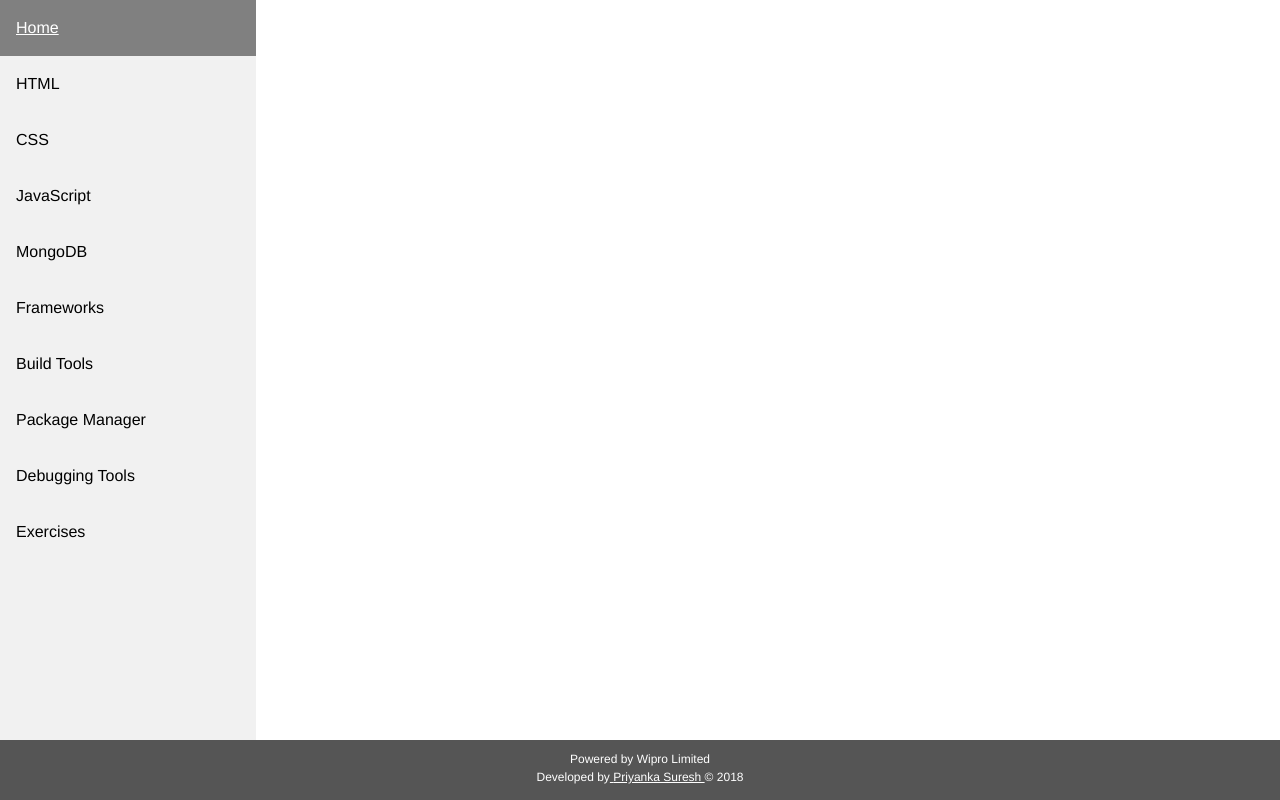
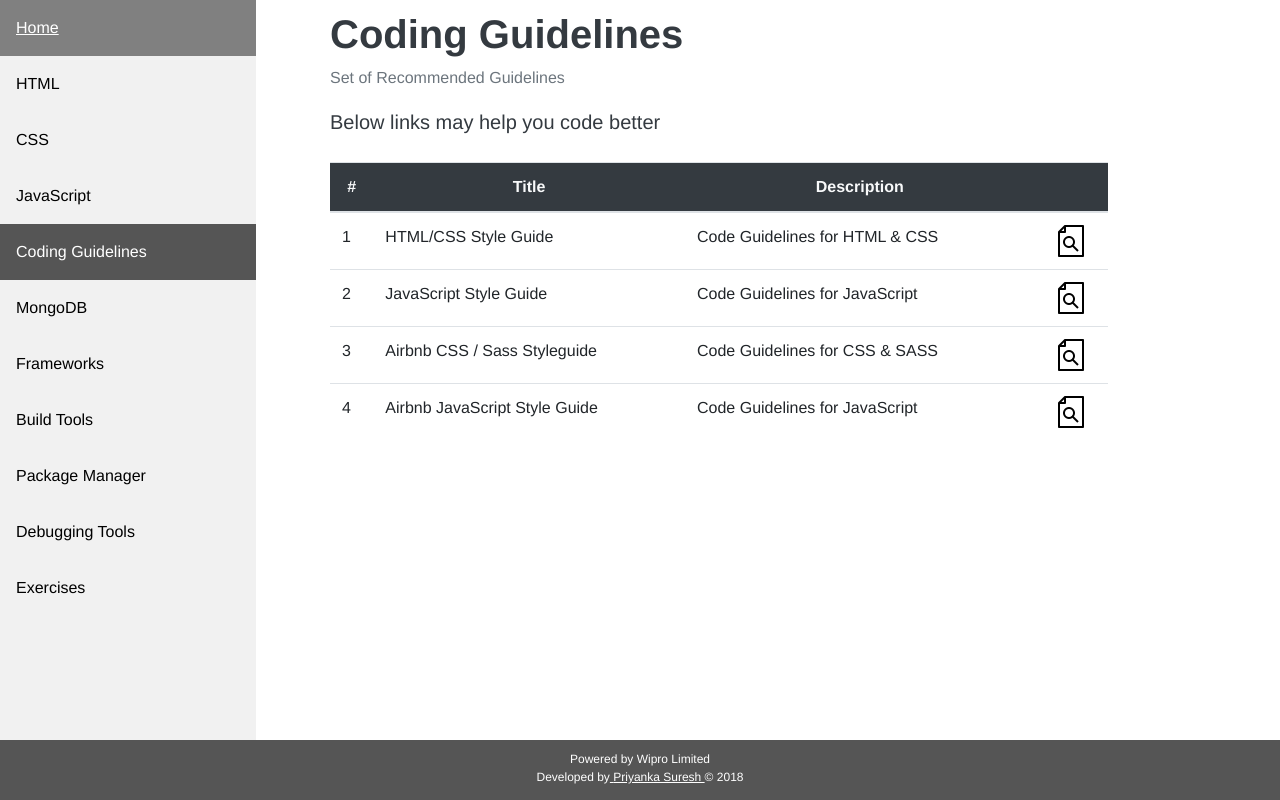
Before and after one commit to priyanka2504/wipro25, a React (Create React App) app: page /codingGuidelines in a window 1280 px wide. Built offline with nearby package versions, Linux system fonts and the light colour scheme.

Commit message:
Add files via upload

```diff
--- a/src/App.js
+++ b/src/App.js
@@ -11,6 +11,7 @@ import Exercises from './Exercises';
 import PackageManager from './PackageManager';
 import Database from './Database';
 import DebuggingTools from './DebuggingTools';
+import Coding from './Coding';
 
 const routes = [
   {
@@ -32,6 +33,11 @@ const routes = [
     path: "/javascript",
     exact: true,
     main: () => <JavaScript />
+  },
+  {
+    path: "/codingGuidelines",
+    exact: true,
+    main: () => <Coding />
   },
   {
     path: "/database",
@@ -103,6 +109,7 @@ class App extends Component {
                 <NavLink activeClassName='active' to="/html">HTML</NavLink>
                 <NavLink activeClassName='active' to="/css">CSS</NavLink>
                 <NavLink activeClassName='active' to="/javascript">JavaScript</NavLink>
+                <NavLink activeClassName='active' to="/codingGuidelines">Coding Guidelines</NavLink>
                 <NavLink activeClassName='active' to="/database">MongoDB</NavLink>
                 <NavLink activeClassName='active' to="/frameworks">Frameworks</NavLink>
                 <NavLink activeClassName='active' to="/build-tools">Build Tools</NavLink>
@@ -120,6 +127,7 @@ class App extends Component {
                 <NavLink activeClassName='active' to="/html">HTML</NavLink>
                 <NavLink activeClassName='active' to="/css">CSS</NavLink>
                 <NavLink activeClassName='active' to="/javascript">JavaScript</NavLink>
+                <NavLink activeClassName='active' to="/codingGuidelines">Coding Guidelines</NavLink>
                 <NavLink activeClassName='active' to="/database">MongoDB</NavLink>
                 <NavLink activeClassName='active' to="/frameworks">Frameworks</NavLink>
                 <NavLink activeClassName='active' to="/build-tools">Build Tools</NavLink>
--- /dev/null
+++ b/src/Coding.js
@@ -0,0 +1,68 @@
+import React, { Component } from 'react';
+import './App.css';
+import preview from './preview.png';
+
+class CSS extends Component {
+    render() {
+        return (
+            <div className="coding">
+                <h1 className="text-dark"><b>Coding Guidelines</b></h1>
+                <p className="text-secondary">Set of Recommended Guidelines </p>
+                {/* <h5 className="text-dark"> CSS describes the presentation of a document written in a markup language. </h5> */}
+                <div className="links">
+                    <h5 class="text-dark"> Below links may help you code better </h5>
+
+                    <div className="row">
+                        <div className='col-md-10 order-md-5 mb-5'>
+                            <div className="links">
+                                <table className="table table-borderles table-stripped" >
+                                    <thead align="center">
+                                        <tr className="text-light bg-dark">
+                                            <th> # </th>
+                                            <th scope="col"> Title </th>
+                                            <th scope="col"> Description </th>
+                                            <th> </th>
+                                        </tr>
+                                    </thead>
+                                    <tbody>
+                                        <tr>
+                                            <td> 1 </td>
+                                            <td>  HTML/CSS Style Guide </td>
+                                            <td> Code Guidelines for HTML & CSS </td>
+                                            <td align="center" > <a href="https://google.github.io/styleguide/htmlcssguide.html" target="_blank" rel="noopener noreferrer">
+                                                <img src={preview} alt="preview" /> </a>
+                                            </td>
+                                        </tr>
+                                        <tr>
+                                            <td> 2 </td>
+                                            <td>  JavaScript Style Guide </td>
+                                            <td> Code Guidelines for JavaScript </td>
+                                            <td align="center" > <a href="https://google.github.io/styleguide/jsguide.html" target="_blank" rel="noopener noreferrer">
+                                                <img src={preview} alt="preview" /> </a> </td>
+                                        </tr>
+                                        <tr>
+                                            <td> 3 </td>
+                                            <td>  Airbnb CSS / Sass Styleguide </td>
+                                            <td> Code Guidelines for CSS & SASS </td>
+                                            <td align="center" > <a href="https://github.com/airbnb/css" target="_blank" rel="noopener noreferrer">
+                                                <img src={preview} alt="preview" /> </a> </td>
+                                        </tr>
+                                        <tr>
+                                            <td> 4 </td>
+                                            <td>  Airbnb JavaScript Style Guide </td>
+                                            <td> Code Guidelines for JavaScript </td>
+                                            <td align="center" > <a href="https://github.com/airbnb/javascript" target="_blank" rel="noopener noreferrer">
+                                                <img src={preview} alt="preview" /> </a> </td>
+                                        </tr>
+                                    </tbody>
+                                </table>
+                            </div>
+                        </div>
+                    </div>
+                </div>
+            </div>
+        )
+    }
+}
+
+export default CSS;
--- a/src/JavaScript.js
+++ b/src/JavaScript.js
@@ -104,6 +104,7 @@ class JavaScript extends Component {
                                                 <img src={preview} alt="preview" /> </a>
                                             </td>
                                         </tr>
+
                                     </tbody>
                                 </table>
                             </div>
```
